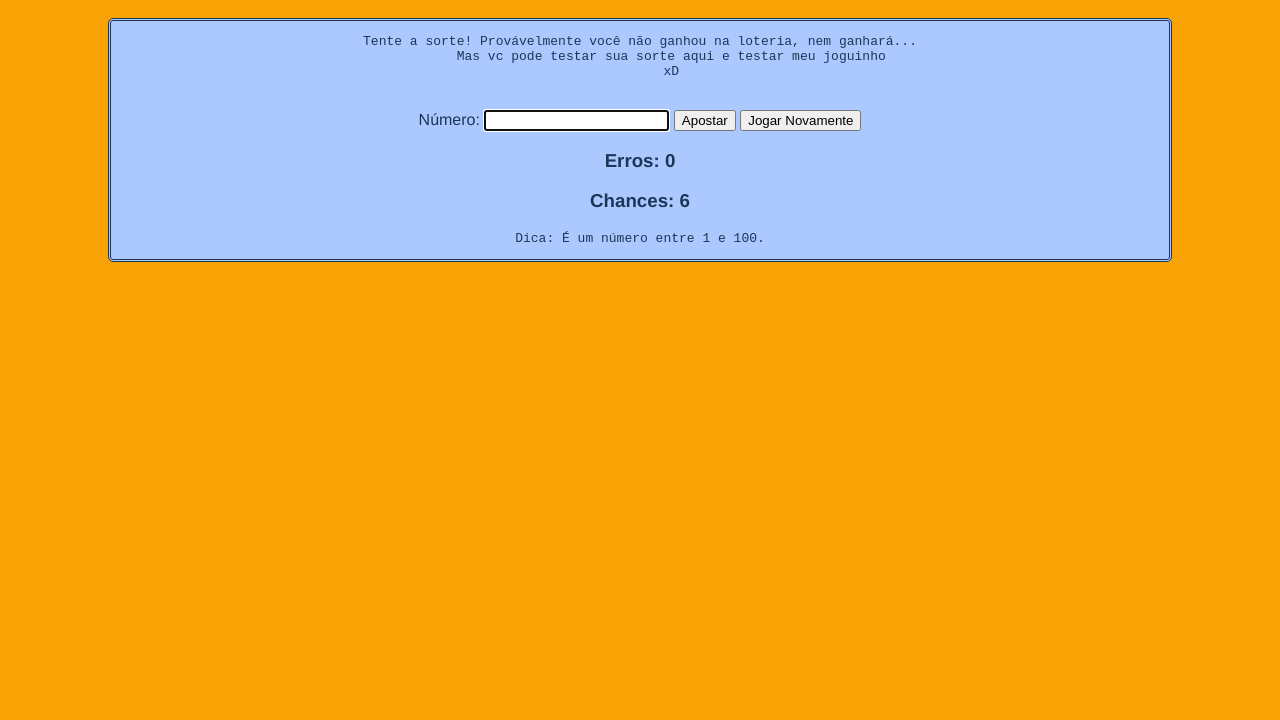
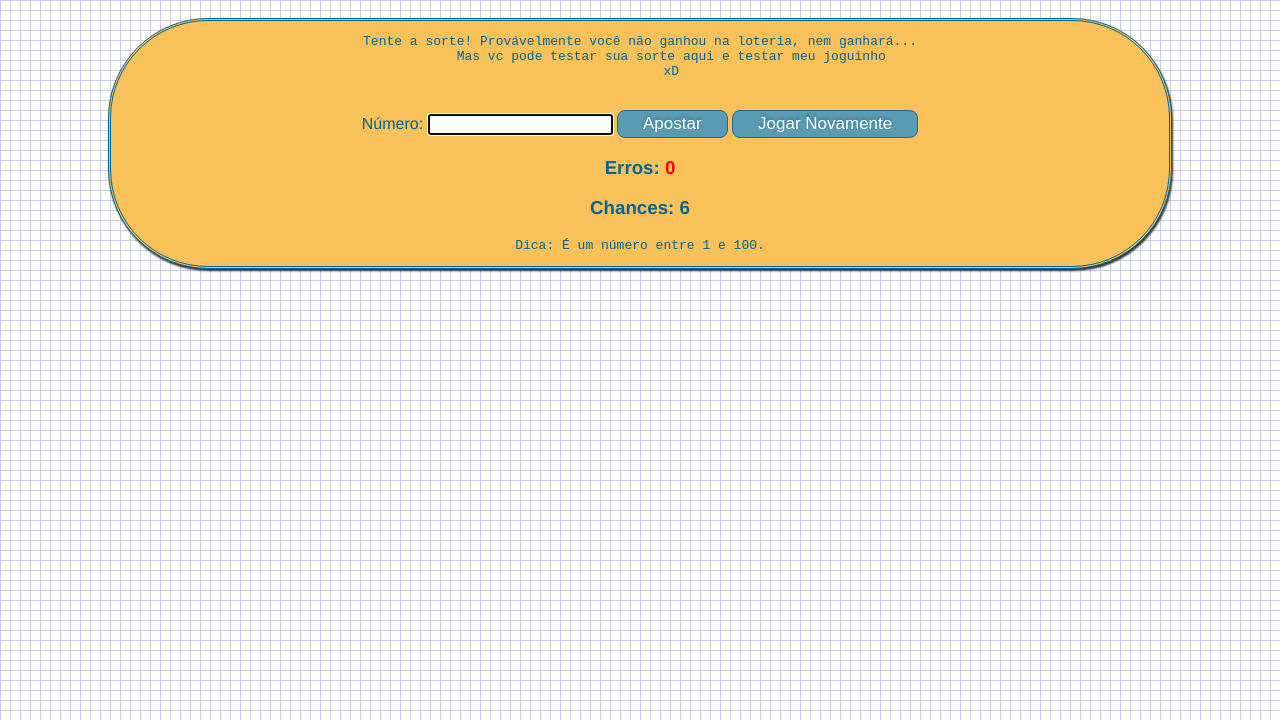
Before and after one commit to alevazdemello/js01, a plain HTML site: page pratica/jogoDescubraONumero/index.html in a window 1280 px wide. Shown: the part 80-800 px from the top of the page. Drawn offline with Linux system fonts and the light colour scheme.

Commit message:
Update style.css

```diff
--- a/pratica/jogoDescubraONumero/style.css
+++ b/pratica/jogoDescubraONumero/style.css
@@ -1,19 +1,61 @@
 body {
     font-family: 'Franklin Gothic Medium', 'Arial Narrow', Arial, sans-serif;
-    background-color: #faa307;
-
-    color: #1d3557;
+    background-image: linear-gradient(#cacbeb 1px, transparent 1px),
+    linear-gradient(90deg, #cacbeb 1px, transparent 1px);
+    background-size: 10px 10px, 10px 10px, 2px 2px, 2px 2px;
+    color: #006494;
     text-align: center;
 }
 
 
 
 .box {
-    background-color: #ABC9FF;
+    background-color: #f8c15a;
     border-style: double;
-    border-radius: 5px;
+    border-radius: 100px;
     margin-left: 100px;
     margin-right: 100px;
+    box-shadow: 1px 2px 2px #30343b;
 
 
 }
+
+
+#btApostar, #btJogar {
+	background-color:#599bb3;
+	border-radius:8px;
+	border:1px solid #29668f;
+	display:inline-block;
+	cursor:pointer;
+	color:#ffffff;
+	font-family:Arial;
+	font-size:17px;
+	padding:3px 25px;
+	text-decoration:none;
+	text-shadow:0px -2px 3px #3d768a;
+}
+
+
+#btApostar:hover {
+	background-color:#7e888a;
+}
+
+#btJogar:hover {
+	background-color:#7e888a;
+}
+
+
+#btApostar:active {
+	position:relative;
+	top:1px;
+}
+
+#btJogar:active {
+	position:relative;
+	top:1px;
+}
+
+#outErros {
+    color: red;
+    font-style: bold;
+}
```
